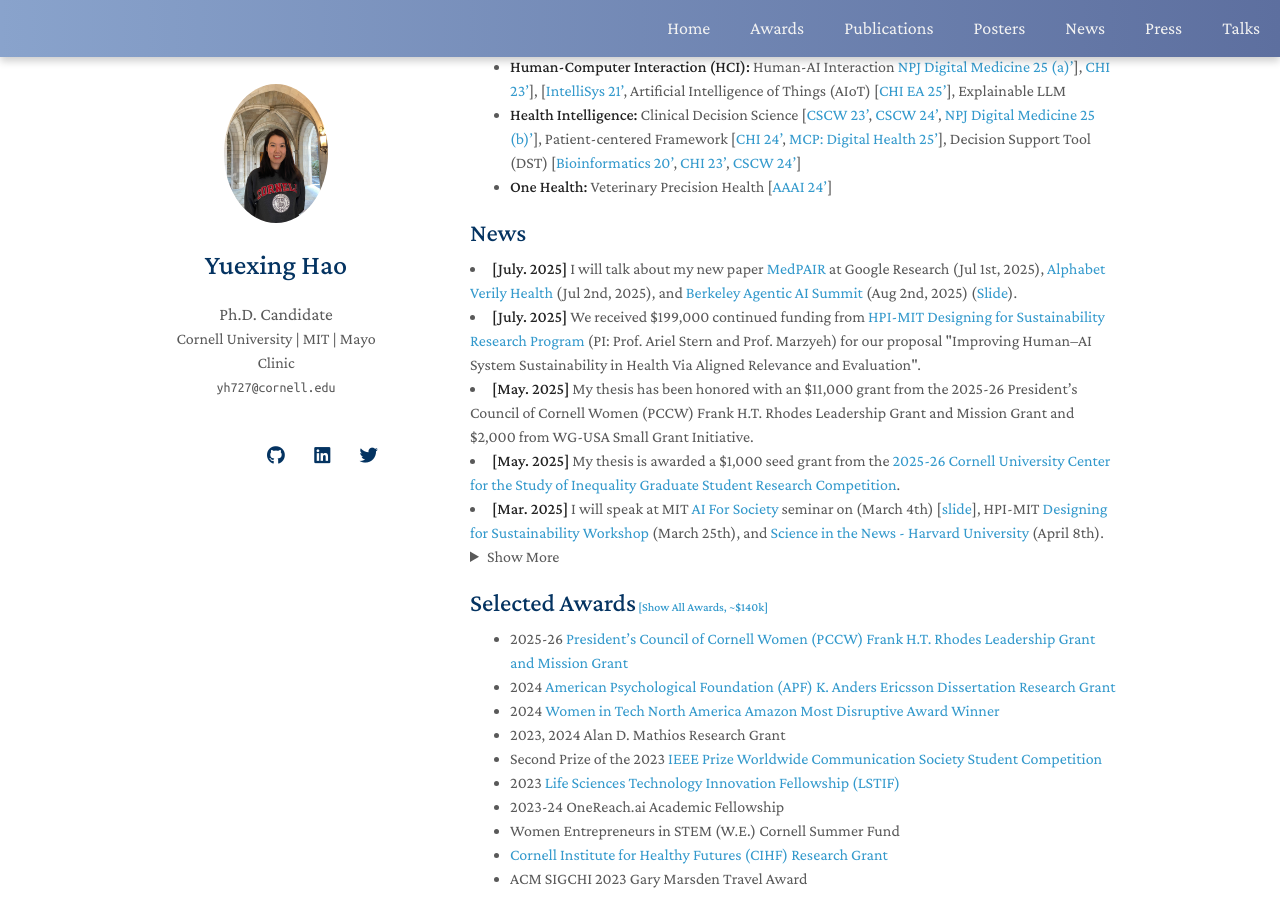
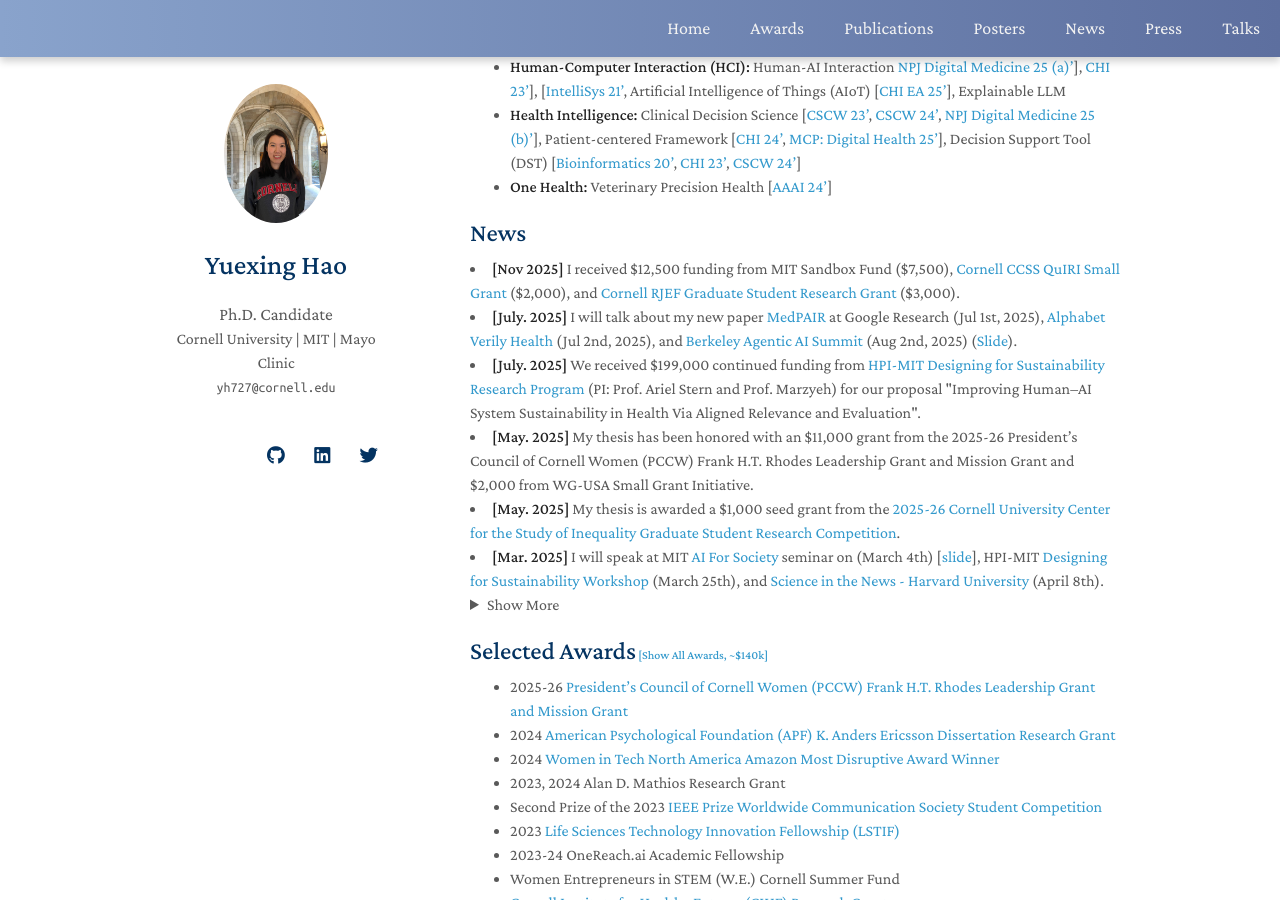
Before and after one commit to YuexingHao/Yuexing-Hao, a Jekyll site: the page built from index.md, in a window 1280 px wide and 900 px high, scrolled down 392 px. Built offline with Jekyll 4.4.1, drawn with Linux system fonts in a browser that asks for light colours; nearby versions of some CDN libraries; a style sheet for code colours, icons or effects is not loaded; our own code applies the rules of GitHub Pages for plain Markdown files.

Commit message:
Add funding and presentation updates to news section

```diff
--- a/_includes/news.md
+++ b/_includes/news.md
@@ -1,5 +1,6 @@
 <h2 id="news" style="margin: 20px 0px 10px;">News</h2>
 
+<li><strong>[Nov 2025]</strong> I received $12,500 funding from MIT Sandbox Fund ($7,500), <a href="https://yuexinghao.github.io/Yuexing-Hao/assets/files/Quiri%20Grad%20Award%20Letter-Hao.pdf">Cornell CCSS QuIRI Small Grant </a> ($2,000), and <a href="https://yuexinghao.github.io/Yuexing-Hao/assets/files/Racial_Graduate_Award.pdf">Cornell RJEF Graduate Student Research Grant </a> ($3,000).</li>
 <li><strong>[July. 2025]</strong> I will talk about my new paper <a href="https://medpair.csail.mit.edu/">MedPAIR</a> at Google Research (Jul 1st, 2025), <a href="https://verily.com/">Alphabet Verily Health</a> (Jul 2nd, 2025), and <a href="https://rdi.berkeley.edu/agentx/">Berkeley Agentic AI Summit</a> (Aug 2nd, 2025) (<a href="https://yuexinghao.github.io/Yuexing-Hao/assets/files/MedPAIR%20Presentation.pdf">Slide</a>).</li>
 <li><strong>[July. 2025]</strong> We received $199,000 continued funding from <a href="https://mad.mit.edu/projects/improving-human-ai-system-sustainability-in-health-via-aligned-relevance-and-evaluation">HPI-MIT Designing for Sustainability Research Program</a> (PI: Prof. Ariel Stern and Prof. Marzyeh) for our proposal "Improving Human–AI System Sustainability in Health Via Aligned Relevance and Evaluation".</li>
 <li><strong>[May. 2025]</strong> My thesis has been honored with an $11,000 grant from the 2025-26 President’s Council of Cornell Women (PCCW) Frank H.T. Rhodes Leadership Grant and Mission Grant and $2,000 from WG-USA Small Grant Initiative.</li>
```
